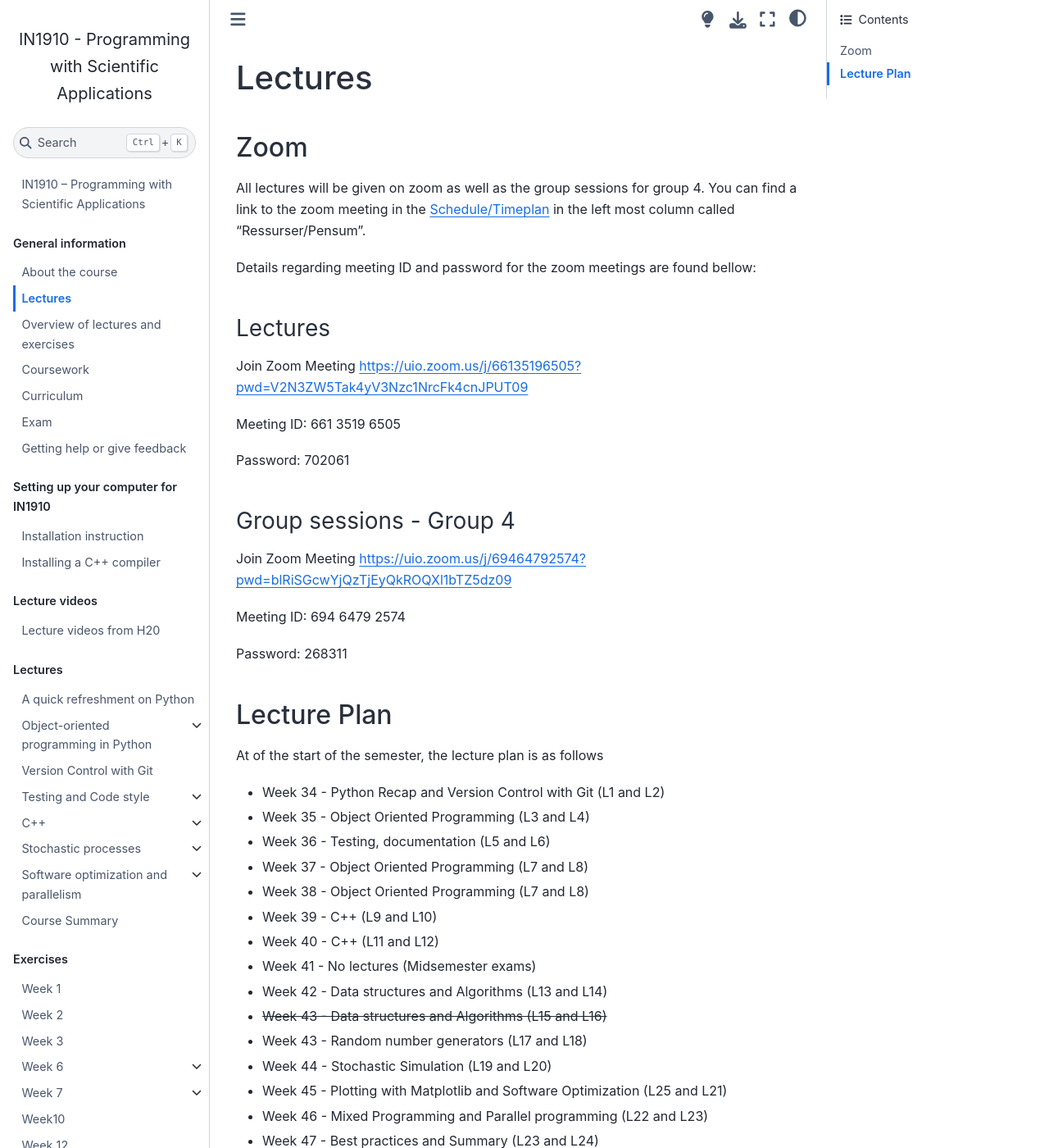
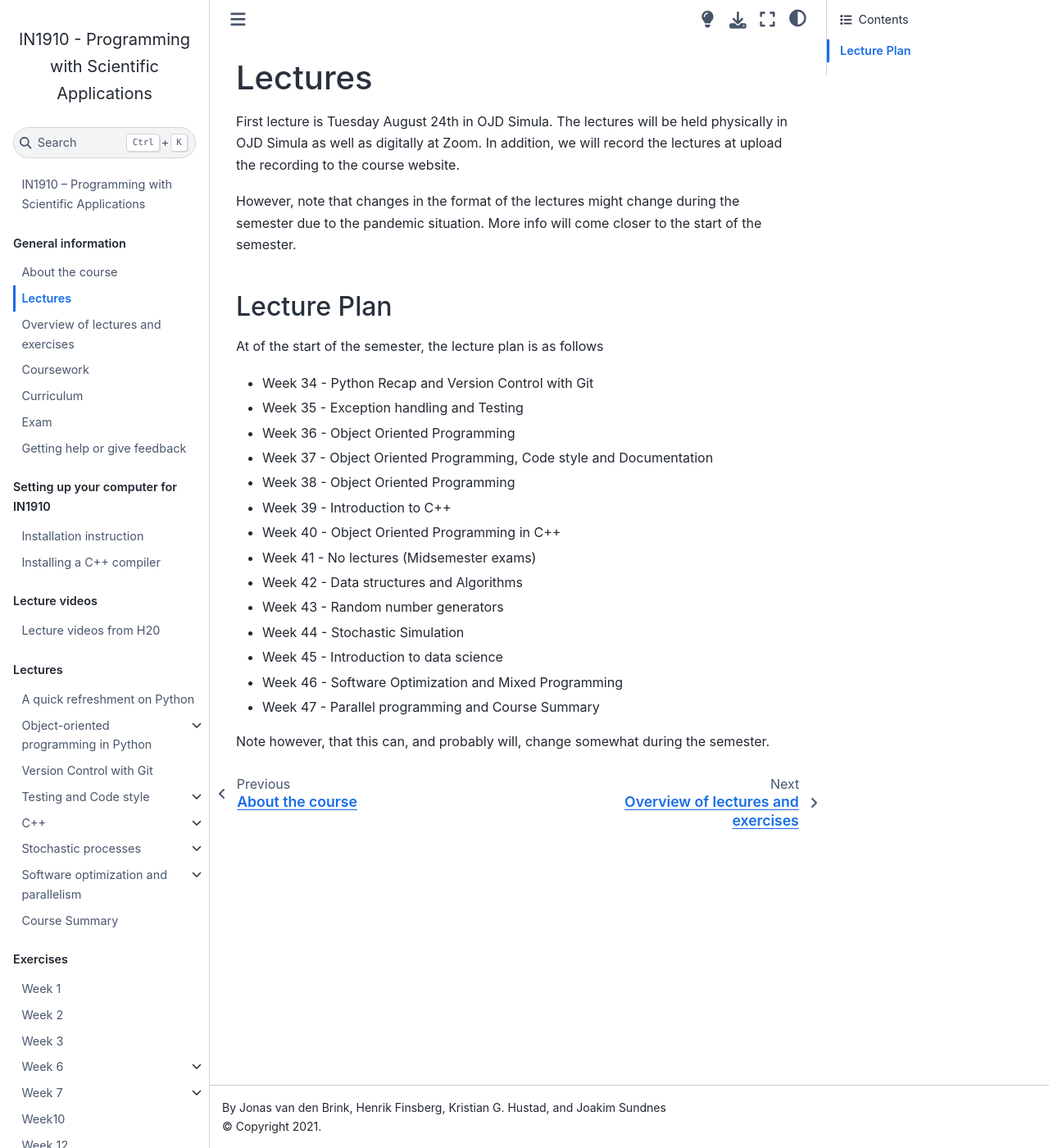
Before and after one commit to finsberg/IN1910_H21, a Jupyter Book: the page built from book/docs/info/lectures.md, in a window 1280 px wide and 1400 px high. Shown: the whole window at 82% size. Built offline with Jupyter Book 1.0.4 settings and Sphinx 7.4.7 and the Sphinx Book theme 1.1.4, drawn with Linux system fonts in a browser that asks for light colours; pages that are not in the unit, such as notebooks, are missing from menus.

Commit message:
Update course overview

```diff
--- a/book/docs/info/lectures.md
+++ b/book/docs/info/lectures.md
@@ -1,47 +1,29 @@
 # Lectures
+First lecture is Tuesday August 24th in OJD Simula.
+The lectures will be held physically in OJD Simula as well as digitally at Zoom.
+In addition, we will record the lectures at upload the recording to the course website.
 
-## Zoom
+However, note that changes in the format of the lectures might change during the semester due to the pandemic situation.
+More info will come closer to the start of the semester.
 
-All lectures will be given on zoom as well as the group sessions for group 4. You can find a link to the zoom meeting in the [Schedule/Timeplan](https://www.uio.no/studier/emner/matnat/ifi/IN1910/h20/timeplan/index.html) in the left most column called "Ressurser/Pensum".
-
-Details regarding meeting ID and password for the zoom meetings are found bellow:
-
-### Lectures
-
-Join Zoom Meeting
-<https://uio.zoom.us/j/66135196505?pwd=V2N3ZW5Tak4yV3Nzc1NrcFk4cnJPUT09>
-
-Meeting ID: 661 3519 6505
-
-Password: 702061
-
-### Group sessions - Group 4
-
-Join Zoom Meeting
-<https://uio.zoom.us/j/69464792574?pwd=blRiSGcwYjQzTjEyQkROQXl1bTZ5dz09>
-
-Meeting ID: 694 6479 2574
-
-Password: 268311
 
 ## Lecture Plan
 
 At of the start of the semester, the lecture plan is as follows
 
-- Week 34 - Python Recap and Version Control with Git (L1 and L2)
-- Week 35 - Object Oriented Programming (L3 and L4)
-- Week 36 - Testing, documentation (L5 and L6)
-- Week 37 - Object Oriented Programming (L7 and L8)
-- Week 38 - Object Oriented Programming (L7 and L8)
-- Week 39 - C++ (L9 and L10)
-- Week 40 - C++ (L11 and L12)
+- Week 34 - Python Recap and Version Control with Git
+- Week 35 - Exception handling and Testing
+- Week 36 - Object Oriented Programming
+- Week 37 - Object Oriented Programming, Code style and Documentation
+- Week 38 - Object Oriented Programming
+- Week 39 - Introduction to C++
+- Week 40 - Object Oriented Programming in C++
 - Week 41 - No lectures (Midsemester exams)
-- Week 42 - Data structures and Algorithms (L13 and L14)
-- <del>Week 43 - Data structures and Algorithms (L15 and L16)</del>
-- Week 43 - Random number generators (L17 and L18)
-- Week 44 - Stochastic Simulation (L19 and L20)
-- Week 45 - Plotting with Matplotlib and Software Optimization (L25 and L21)
-- Week 46 - Mixed Programming and Parallel programming (L22 and L23)
-- Week 47 - Best practices and Summary (L23 and L24)
+- Week 42 - Data structures and Algorithms
+- Week 43 - Random number generators
+- Week 44 - Stochastic Simulation
+- Week 45 - Introduction to data science
+- Week 46 - Software Optimization and Mixed Programming
+- Week 47 - Parallel programming and Course Summary
 
 Note however, that this can, and probably will, change somewhat during the semester.
```
Also changed, not shown: README.md (+1 -1 lines), book/docs/info/coursework.md (+20 -20 lines), book/docs/info/overview.md (+29 -22 lines).
